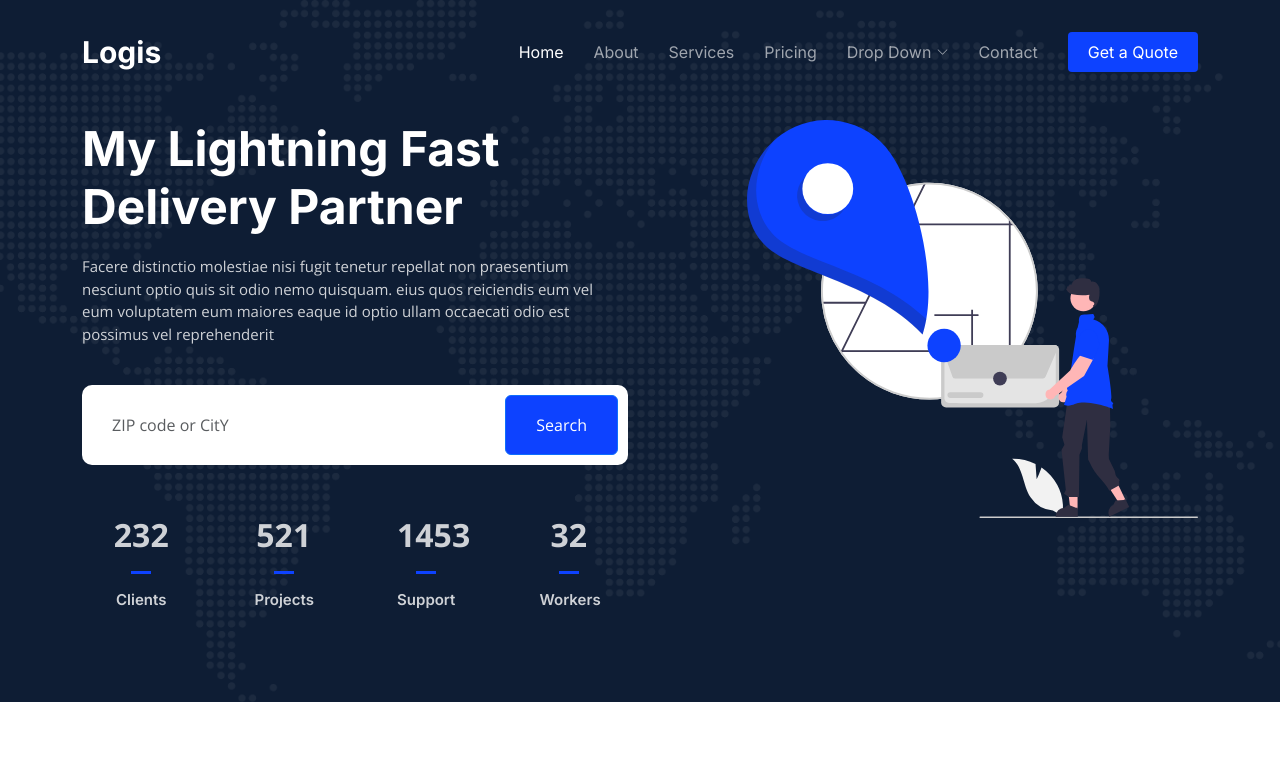
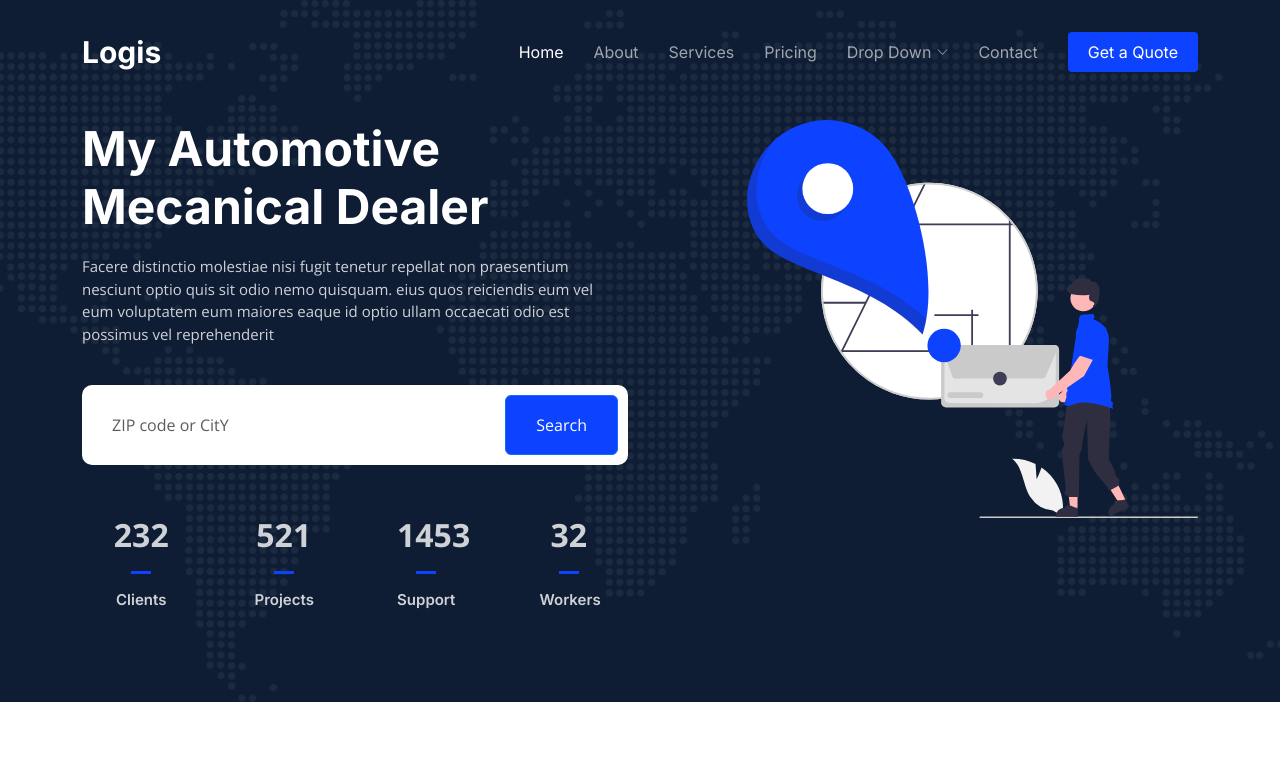
Before and after one commit to kmdoh/aws-devopspipeline, a plain HTML site: page index.html in a window 1280 px wide. Shown: the top 779 px of the page. Drawn offline with nearby package versions, Linux system fonts and the light colour scheme.

Commit message:
Update index.html

```diff
--- a/index.html
+++ b/index.html
@@ -89,7 +89,7 @@
     <div class="container">
       <div class="row gy-4 d-flex justify-content-between">
         <div class="col-lg-6 order-2 order-lg-1 d-flex flex-column justify-content-center">
-          <h2 data-aos="fade-up">My Lightning Fast Delivery Partner</h2>
+          <h2 data-aos="fade-up">My Automotive Mecanical Dealer</h2>
           <p data-aos="fade-up" data-aos-delay="100">Facere distinctio molestiae nisi fugit tenetur repellat non praesentium nesciunt optio quis sit odio nemo quisquam. eius quos reiciendis eum vel eum voluptatem eum maiores eaque id optio ullam occaecati odio est possimus vel reprehenderit</p>
 
           <form action="#" class="form-search d-flex align-items-stretch mb-3" data-aos="fade-up" data-aos-delay="200">
```
